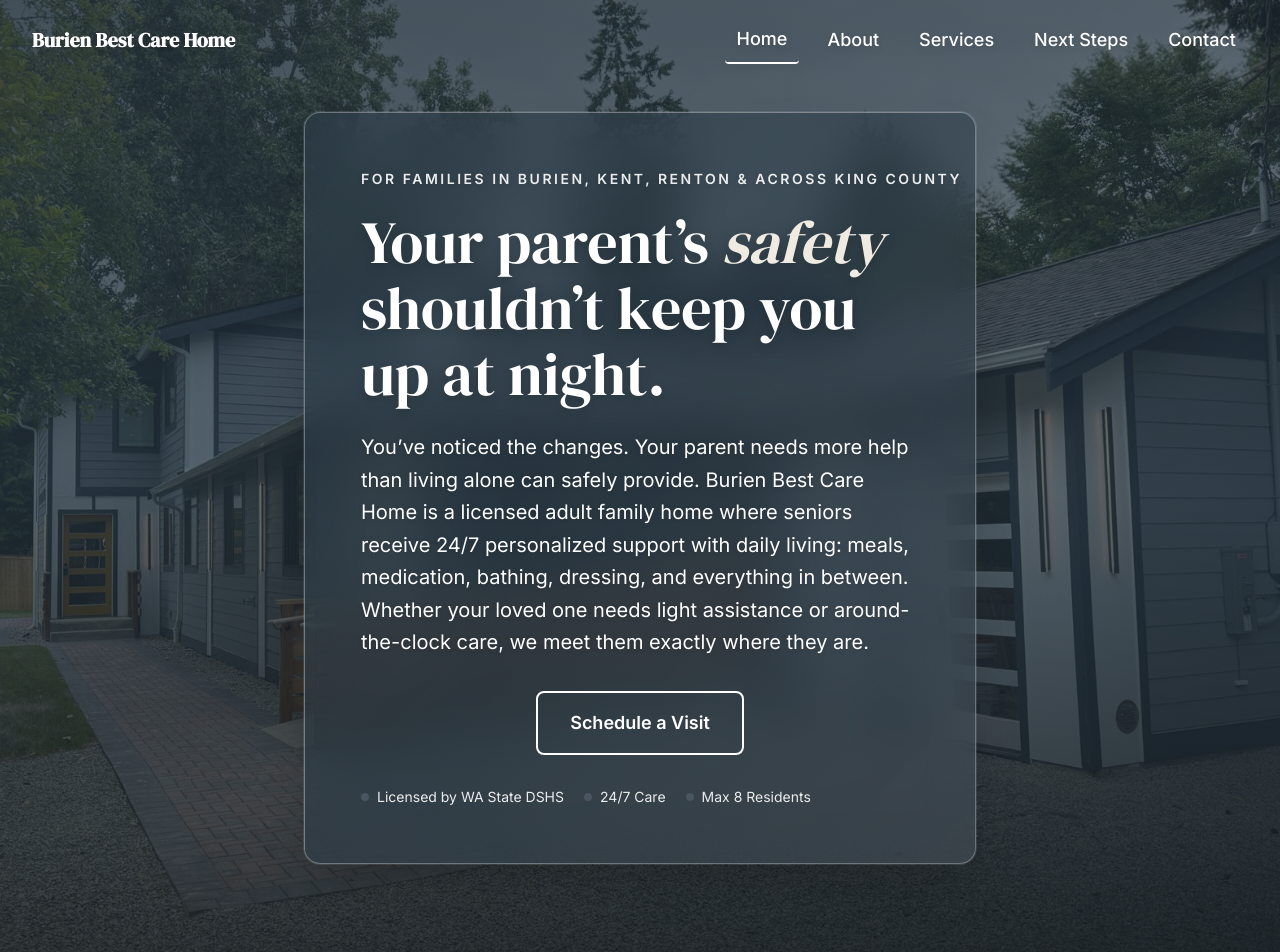
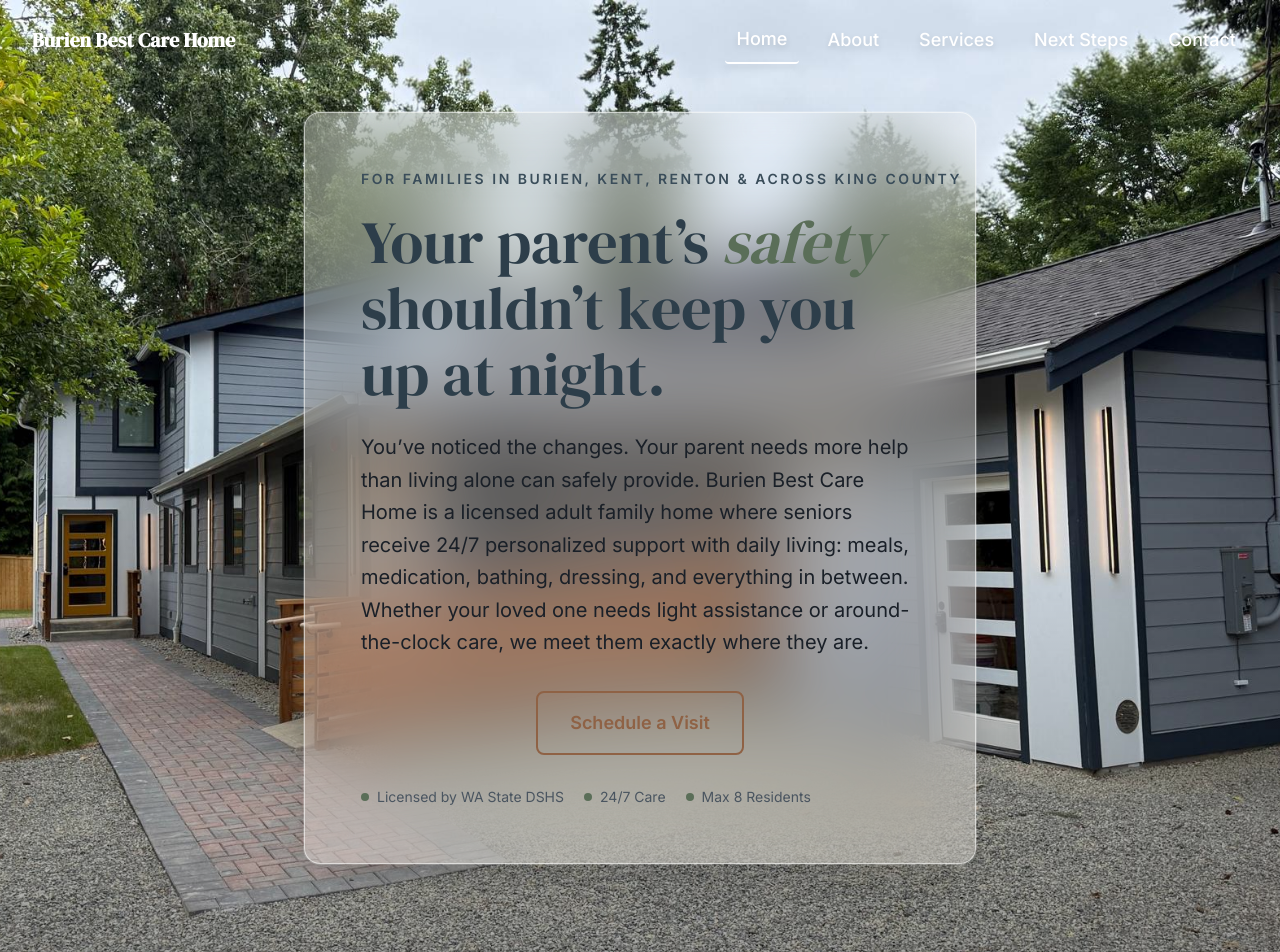
Before and after one commit to YourNextStepTeam/burienbestcarehome-site, a Next.js app in the folder nextjs-site/: page / in a window 1280 px wide. Shown: the top 952 px of the page. Built offline with nearby package versions, Linux system fonts and the light colour scheme.

Commit message:
fix(polish): hero = frosted light glass over photo (no slate overlay); footer green line to subtle ink

```diff
--- a/nextjs-site/src/components/Footer.tsx
+++ b/nextjs-site/src/components/Footer.tsx
@@ -12,7 +12,7 @@
   ];
 
   return (
-    <footer className="bg-forest text-cream border-t-4 border-sage" role="contentinfo">
+    <footer className="bg-forest text-cream border-t border-[color:var(--color-ink)]/20" role="contentinfo">
       {/* Main Footer Content */}
       <div className="max-w-7xl mx-auto px-4 sm:px-6 lg:px-8 py-12">
         <div className="grid grid-cols-1 sm:grid-cols-2 lg:grid-cols-4 gap-8 mb-12">
--- a/nextjs-site/src/components/HeroSection.tsx
+++ b/nextjs-site/src/components/HeroSection.tsx
@@ -51,14 +51,13 @@
         className="absolute inset-0 object-cover"
       />
 
-      {/* Layered gradient overlay — heavier base contrast so headline text carries on any photo */}
+      {/*
+         Minimal vignette — just enough to ground the centered glass panel without
+         dulling the home photo. No more full-frame slate overlay.
+       */}
       <div
         aria-hidden="true"
-        className="absolute inset-0 bg-gradient-to-br from-forest/80 via-forest/65 to-forest/85"
-      />
-      <div
-        aria-hidden="true"
-        className="absolute inset-0 bg-gradient-to-t from-black/55 via-black/10 to-black/20"
+        className="absolute inset-0 bg-gradient-to-t from-black/35 via-transparent to-transparent"
       />
 
       {/* Content Container */}
@@ -68,14 +67,14 @@
         initial="hidden"
         animate="visible"
       >
-        {/* Glassmorphism Panel — brand-tinted (forest to sage) for both legibility and on-brand feel */}
+        {/* True frosted glass — backdrop blur over the photo, subtle warm bone tint, bright border to catch the light. Photo warmth comes THROUGH the panel. */}
         <motion.div
-          className="max-w-2xl w-full backdrop-blur-xl bg-gradient-to-br from-forest/65 via-forest/55 to-sage/50 border border-white/30 rounded-2xl p-6 sm:p-10 lg:p-14 shadow-2xl ring-1 ring-white/10"
+          className="max-w-2xl w-full backdrop-blur-2xl backdrop-saturate-150 bg-[rgba(253,251,247,0.32)] border border-white/55 rounded-2xl p-6 sm:p-10 lg:p-14 shadow-2xl ring-1 ring-white/20"
           variants={itemVariants}
         >
           {/* Eyebrow — plain text, centered so left/right padding inside the glass panel is equal */}
           <motion.p
-            className="text-white/90 text-[11px] sm:text-xs lg:text-sm font-semibold uppercase tracking-[0.18em] mb-5 text-center drop-shadow-sm"
+            className="text-[color:var(--color-slate-soft)] text-[11px] sm:text-xs lg:text-sm font-semibold uppercase tracking-[0.18em] mb-5 text-center"
             variants={itemVariants}
           >
             <span className="whitespace-nowrap">For families in Burien, Kent, Renton &amp; across King County</span>
@@ -84,17 +83,17 @@
           {/* Headline — "safety" highlighted in brand sage; intentional break for breathing room */}
           <motion.h1
             id="hero-headline"
-            className="font-serif text-3xl sm:text-5xl lg:text-6xl font-normal text-white mb-6 leading-[1.1] drop-shadow-lg"
+            className="font-serif text-3xl sm:text-5xl lg:text-6xl font-normal text-[color:var(--color-slate)] mb-6 leading-[1.1]"
             variants={itemVariants}
           >
-            Your parent&rsquo;s <span className="text-sage-light italic">safety</span>
+            Your parent&rsquo;s <span className="italic text-[color:var(--color-moss)]">safety</span>
             <br />
             shouldn&rsquo;t keep you up at&nbsp;night.
           </motion.h1>
 
           {/* Supporting Paragraph — promise of ongoing care, not just one decision */}
           <motion.p
-            className="text-base sm:text-lg lg:text-xl text-white mb-8 leading-relaxed drop-shadow"
+            className="text-base sm:text-lg lg:text-xl text-[color:var(--color-ink)] mb-8 leading-relaxed"
             variants={itemVariants}
           >
             You&rsquo;ve noticed the changes. Your parent needs more help than living alone can safely provide.
@@ -108,25 +107,25 @@
             className="flex justify-center mb-8"
             variants={itemVariants}
           >
-            <ScheduleVisitButton surface="on-dark" />
+            <ScheduleVisitButton surface="on-white" />
           </motion.div>
 
           {/* Trust Badges */}
           <motion.ul
             aria-label="Trust signals"
-            className="flex flex-wrap gap-x-5 gap-y-2 text-white/90 text-sm"
+            className="flex flex-wrap gap-x-5 gap-y-2 text-[color:var(--color-ink-soft)] text-sm"
             variants={itemVariants}
           >
             <li className="flex items-center gap-2">
-              <span aria-hidden="true" className="w-2 h-2 bg-sage rounded-full" />
+              <span aria-hidden="true" className="w-2 h-2 rounded-full bg-[color:var(--color-moss)]" />
               Licensed by WA State DSHS
             </li>
             <li className="flex items-center gap-2">
-              <span aria-hidden="true" className="w-2 h-2 bg-sage rounded-full" />
+              <span aria-hidden="true" className="w-2 h-2 rounded-full bg-[color:var(--color-moss)]" />
               24/7 Care
             </li>
             <li className="flex items-center gap-2">
-              <span aria-hidden="true" className="w-2 h-2 bg-sage rounded-full" />
+              <span aria-hidden="true" className="w-2 h-2 rounded-full bg-[color:var(--color-moss)]" />
               Max 8 Residents
             </li>
           </motion.ul>
```
